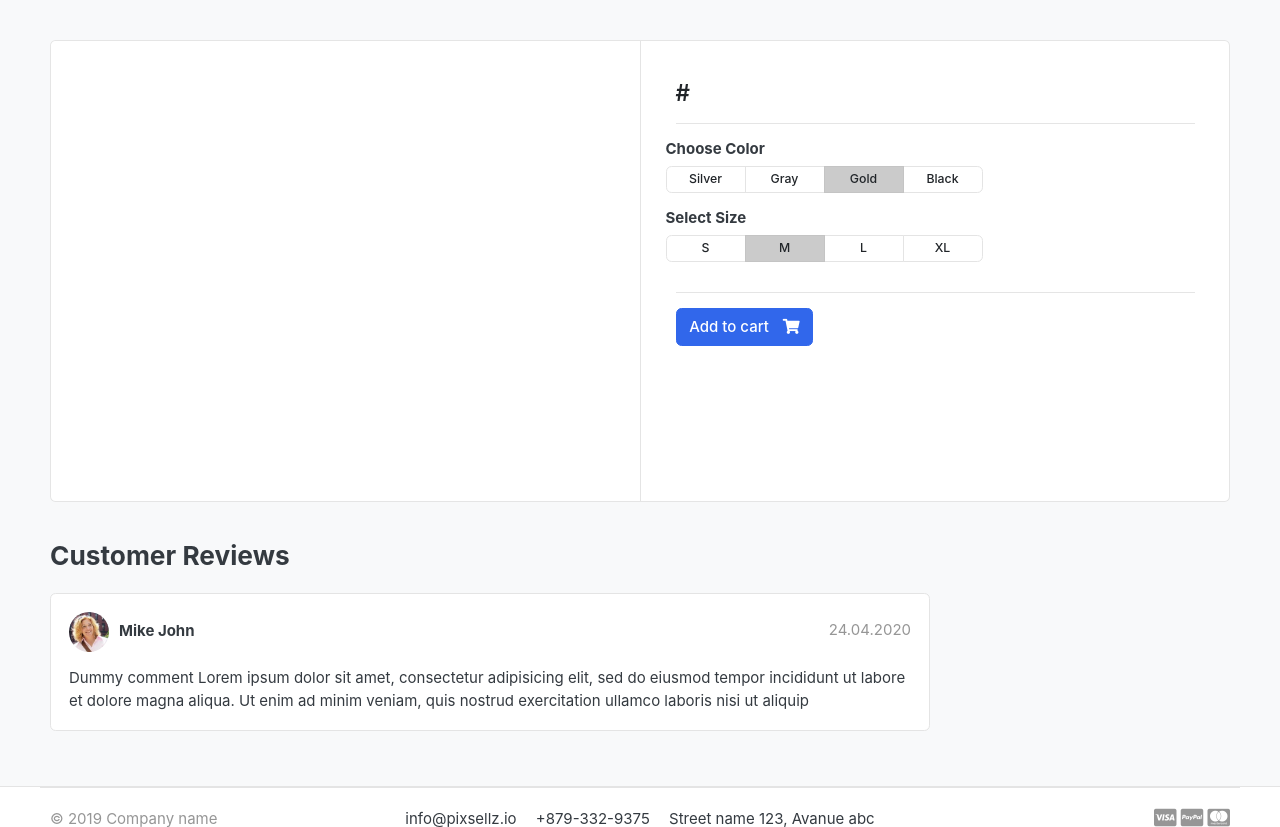
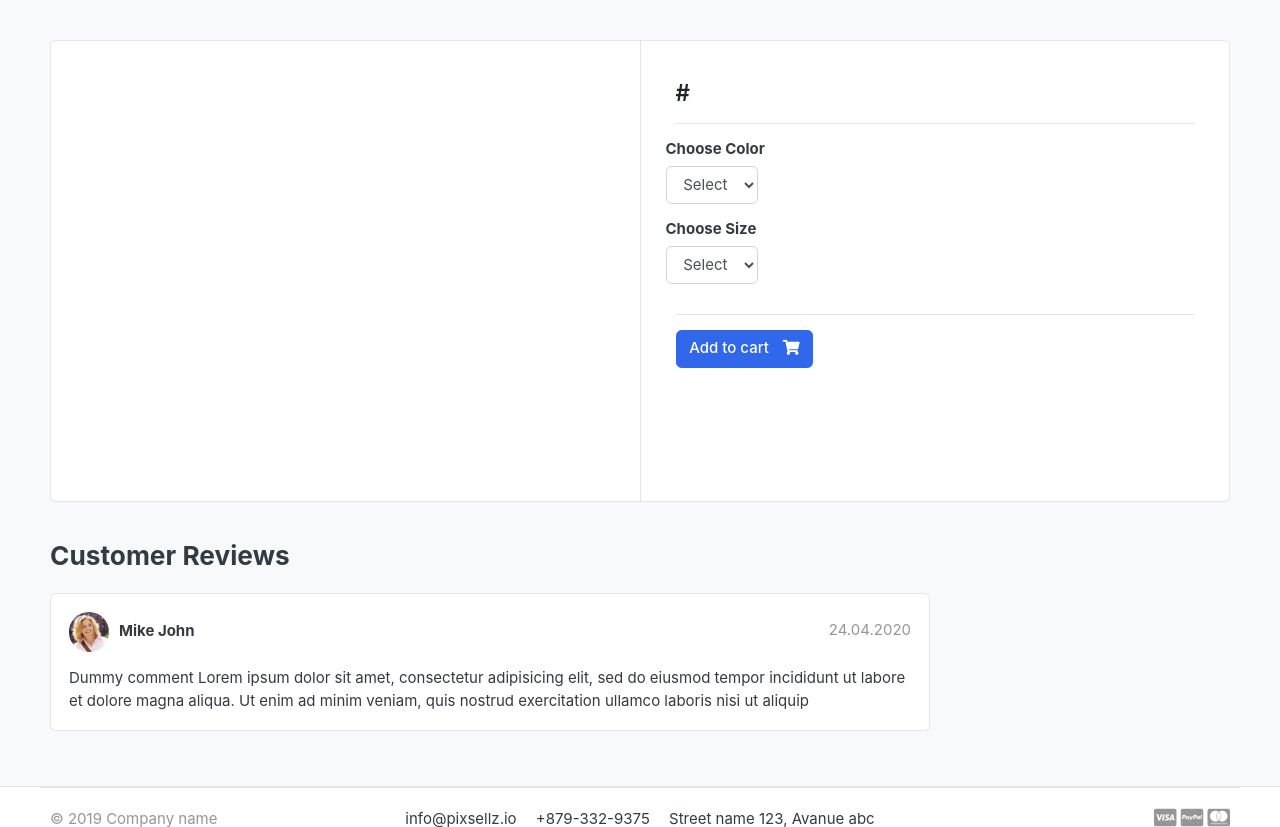
Before and after one commit to Axubyy/greak-kart1, a Django app: template store/templates/store/product_detail.html in a window 1280 px wide. Shown: the part 118-945 px from the top of the page. Run offline with Django 4.2, Linux system fonts and the light colour scheme; the template is opened without the code that fills it, so the values that code supplies are empty; parts of the project's set-up code (start-up, migrations or seed data) failed here and were passed over; some libraries are stand-ins or nearby versions; some web fonts are replaced.

Commit message:
Implemented Product Variation withount Frontend

```diff
--- a/cart/models.py
+++ b/cart/models.py
@@ -1,7 +1,7 @@
 from itertools import product
 from pyexpat import model
 from django.db import models
-from store.models import Product
+from store.models import Product, Variation
 
 # Create your models here.
 
@@ -18,6 +18,7 @@ class CartItem(models.Model):
     product = models.ForeignKey(Product, on_delete=models.CASCADE)
     cart = models.ForeignKey(Cart, on_delete=models.CASCADE)
     quantity = models.IntegerField()
+    variations = models.ManyToManyField(Variation, blank=True)
     is_active = models.BooleanField(default=True)
 
     def sub_total(self):
--- a/cart/views.py
+++ b/cart/views.py
@@ -1,3 +1,4 @@
+from itertools import product
 from math import prod
 from django.http import HttpResponse, HttpResponseRedirect
 from django.shortcuts import get_object_or_404, redirect, render
@@ -7,7 +8,7 @@ from django.views.generic import ListView, DetailView, CreateView
 from django.views.generic.base import TemplateView
 from cart.models import Cart, CartItem
 
-from store.models import Product
+from store.models import Product, Variation
 # Create your views here.
 
 
@@ -64,23 +65,48 @@ class CartView(TemplateView):
         return context
 
 
-def add_to_cart(request, product_id):  # private
+def add_to_cart(request, product_id):
+    # get product by its  variation
     product = Product.objects.get(id=product_id)
+    product_by_variation = []
+    if request.method == 'POST':
+        for item in request.POST:
+            key = item
+            value = request.POST[key]
+
+            # get product variation instance
+            variation = Variation.objects.get(
+                variation_category=key, variation_value=value, product=product)
+            print(variation)
+
+            product_by_variation.append(variation)
+    # get the cart
     try:
         cart = Cart.objects.get(cart_id=_get_cart_id(request))
+
+        # create the new cart_item if it doesn't exist
     except Cart.DoesNotExist:
+
         cart = Cart.objects.create(cart_id=_get_cart_id(request))
         cart.save()
 
-    # put product in cart to be CartItem
+    # get and put product in cart to be CartItem
     try:
         cart_item = CartItem.objects.get(cart=cart, product=product)
+        if len(product_by_variation) > 0:
+            cart_item.variations.clear()
+            if item in product_by_variation:
+                cart_item.variations.add(item)
         cart_item.quantity += 1
         cart_item.save()
     except CartItem.DoesNotExist:
         cart_item = CartItem.objects.create(
             cart=cart, product=product, quantity=1)
-        cart_item.save()
+        if len(product_by_variation) > 0:
+            cart_item.variations.clear()
+            if item in product_by_variation:
+                cart_item.variations.add(item)
+            cart_item.save()
 
     return redirect('cart')
 
--- a/store/templates/store/product_detail.html
+++ b/store/templates/store/product_detail.html
@@ -18,8 +18,9 @@
 	</article> <!-- gallery-wrap .end// -->
 </aside>
 <main class="col-md-6 border-left">
+		<form action="{% url 'add-to-cart' product.id %}" method="POST">
+			{% csrf_token %}
 			<article class="content-body">
-
 		<h2 class="title"> {{ product.product_name }}</h2>
 
 		<div class="mb-3">
@@ -31,41 +32,28 @@
 
 		<hr>
 			<div class="row">
+
 					<div class="item-option-select">
 					<h6>Choose Color</h6>
 					<div class="btn-group btn-group-sm btn-group-toggle" data-toggle="buttons">
-			  <label class="btn btn-light">
-			    <input type="radio" name="radio_color"> Silver
-			  </label>
-			  <label class="btn btn-light">
-			    <input type="radio" name="radio_color" > Gray
-			  </label>
-			  <label class="btn btn-light active">
-			    <input type="radio" name="radio_color checked"> Gold
-			  </label>
-			  <label class="btn btn-light">
-			    <input type="radio" name="radio_color"> Black
-			  </label>
+						<select name="color"  class="form-control"  required>
+							<option value="" disabled selected> Select</option>
+							{% for i in product.variation_set.colors %}
+							<option value="{{ i.variation_value|lower}}"> {{ i.variation_value|capfirst}} </option>
+							{% endfor %}
+						</select>
 					</div>
 				</div>
 			</div> <!-- row.// -->
 			<div class="row">
-		<div class="item-option-select">
-			<h6>Select Size</h6>
-			<div class="btn-group btn-group-sm btn-group-toggle" data-toggle="buttons">
-			  <label class="btn btn-light">
-			    <input type="radio" name="radio_color"> S
-			  </label>
-			  <label class="btn btn-light active">
-			    <input type="radio" name="radio_color" checked> M
-			  </label>
-			  <label class="btn btn-light">
-			    <input type="radio" name="radio_color"> L
-			  </label>
-			  <label class="btn btn-light">
-			    <input type="radio" name="radio_color"> XL
-			  </label>
-			</div>
+				<div class="item-option-select" >
+					<h6> Choose Size</h6>
+					<select name="size"  class="form-control" required >
+						<option value="" disabled selected>Select</option>
+						{% for i in product.variation_set.sizes %}
+							<option value="{{ i.variation_value|lower}}">{{ i.variation_value|capfirst}}</option>
+						 {% endfor %}
+						</select>
 				</div>
 			</div> <!-- row.// -->
 			<hr>
@@ -73,9 +61,15 @@
 			{% if product.stock <= 0 %}
 				<h5 class="text-danger"> Out of Stock</h5>
 				{% else %}
-	<a href="{% url 'add-to-cart' product.id %}" class="btn  btn-primary"> <span class="text">Add to cart</span> <i class="fas fa-shopping-cart"></i>  </a>
+					{% if is_in_cart %}
+					<a href="#" class="btn  btn-success"> <span class="text">Added to cart</span> <i class="fas fa-check"></i>  </a>
+					<a href="{% url 'cart' %}" class="btn  btn-outline-primary"> <span class="text">View Cart</span> <i class="fas fa-eye"></i>  </a>
+					{% else %}
+					<button type="submit" class="btn  btn-primary"> <span class="text">Add to cart</span> <i class="fas fa-shopping-cart"></i>  </button>
 					{% endif %}
-</article> <!-- product-info-aside .// -->
+			{% endif %}
+			</article>
+		</form>
 </main> <!-- col.// -->
 	</div> <!-- row.// -->
 </div> <!-- card.// -->
--- a/store/templates/store/store.html
+++ b/store/templates/store/store.html
@@ -248,7 +248,6 @@
 					<a href="{{ product.get_absolute_url }}" class="title">{{ product.product_name}}</a>
 					<div class="price-wrap mt-2">
 						<span class="price">#{{ product.price}}</span>
-						{% comment %} <del class="price-old">$1980</del> {% endcomment %}
 					</div> <!-- price-wrap.// -->
 				</div>
 				<a href="{{ product.get_absolute_url }}" class="btn btn-block btn-success">View details </a>
--- a/store/urls.py
+++ b/store/urls.py
@@ -6,7 +6,7 @@ urlpatterns = [
     path('', views.StoreListView.as_view(), name='store'),
     path('category/<slug:category_slug>/', views.StoreListView.as_view(),
          name='products_by_category'),
-    path('category/<slug:category_slug>/<slug:product_slug>/', views.ProductDetailView.as_view(),
+    path('category/<slug:category_slug>/<slug:product_slug>/', views.product_detail,
          name='product-detail'),
     path('search/', views.search, name="search"),
 ]
```
Also changed, not shown: cart/admin.py (+13 -2 lines), store/admin.py (+9 -1 lines), store/models.py (+26 -0 lines), store/views.py (+34 -13 lines), cart/migrations/0002_cartitem_variations.py (added), store/migrations/0006_variation.py (added). Lines whose indentation alone changed are shown as unchanged.
